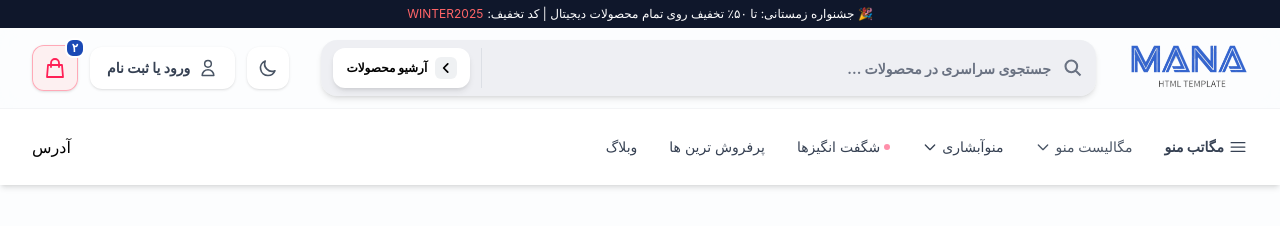
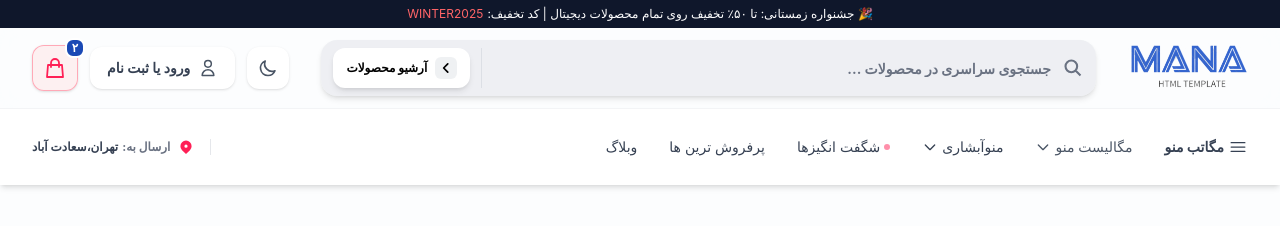
Before and after one commit to vahidr1996/vanilla-js-ecommerce, a website built with Vite: page index.html in a window 1280 px wide. Built offline with nearby package versions, Linux system fonts and the light colour scheme.

Commit message:
feat: add location selection button to bottom header

```diff
--- a/index.html
+++ b/index.html
@@ -241,12 +241,34 @@
                     href="#"
                     class="flex items-center gap-1 py-4 hover:text-primary-500 transition duration-300 group"
                   >
-                   وبلاگ</a
+                    وبلاگ</a
                   >
                 </li>
               </ul>
             </nav>
-            <div>آدرس</div>
+            <button
+              class="flex items-center gap-x-2 border-r border-gray-200 pr-4 cursor-pointer group"
+            >
+              <svg
+                class="w-4 h-4 text-rose-500"
+                fill="currentColor"
+                viewBox="0 0 20 20"
+                aria-hidden="true"
+              >
+                <path
+                  fill-rule="evenodd"
+                  d="M5.05 4.05a7 7 0 119.9 9.9L10 18.9l-4.95-4.95a7 7 0 010-9.9zM10 11a2 2 0 100-4 2 2 0 000 4z"
+                  clip-rule="evenodd"
+                ></path>
+              </svg>
+              <div class="flex items-center gap-x-1 text-xs font-bold">
+                <span
+                  class="text-gray-500 group-hover:text-primary-600 transition"
+                  >ارسال به:</span
+                >
+                <span class="text-gray-700">تهران،سعادت آباد</span>
+              </div>
+            </button>
           </div>
         </div>
       </div>
```
